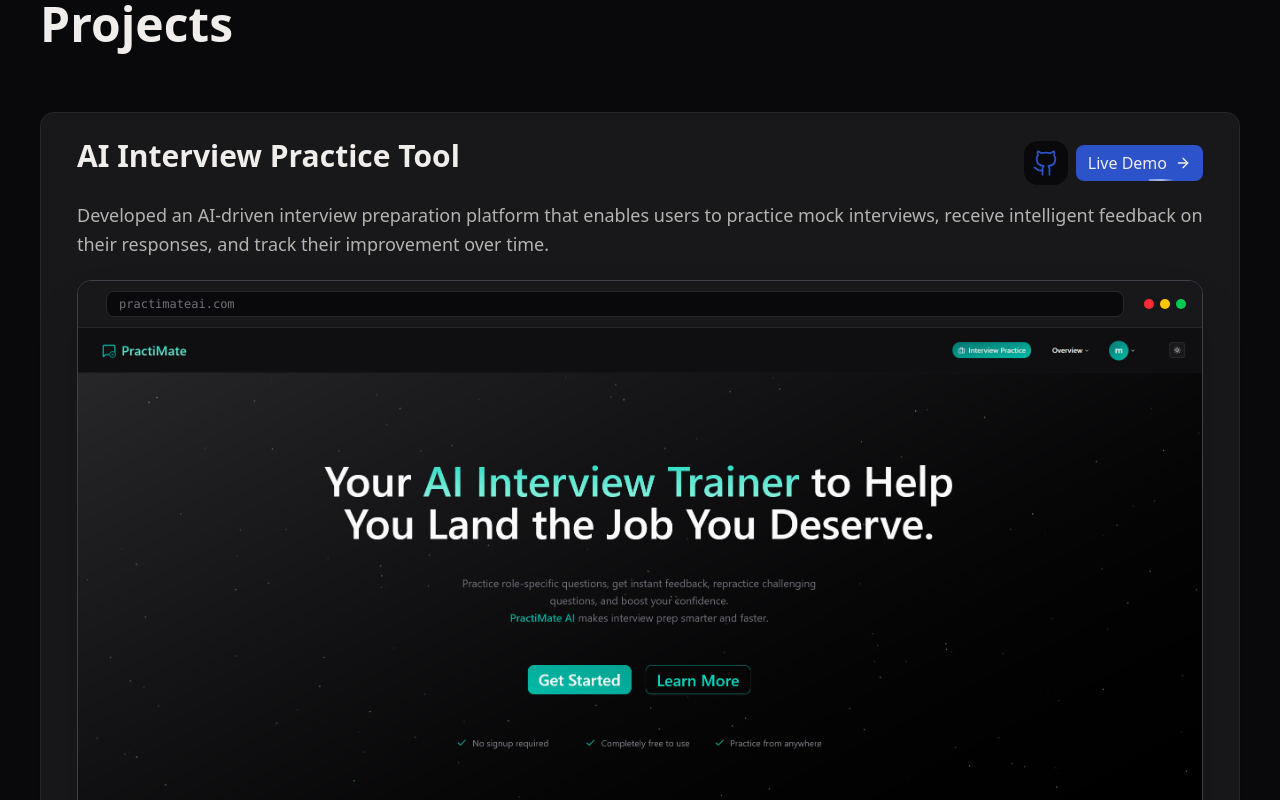
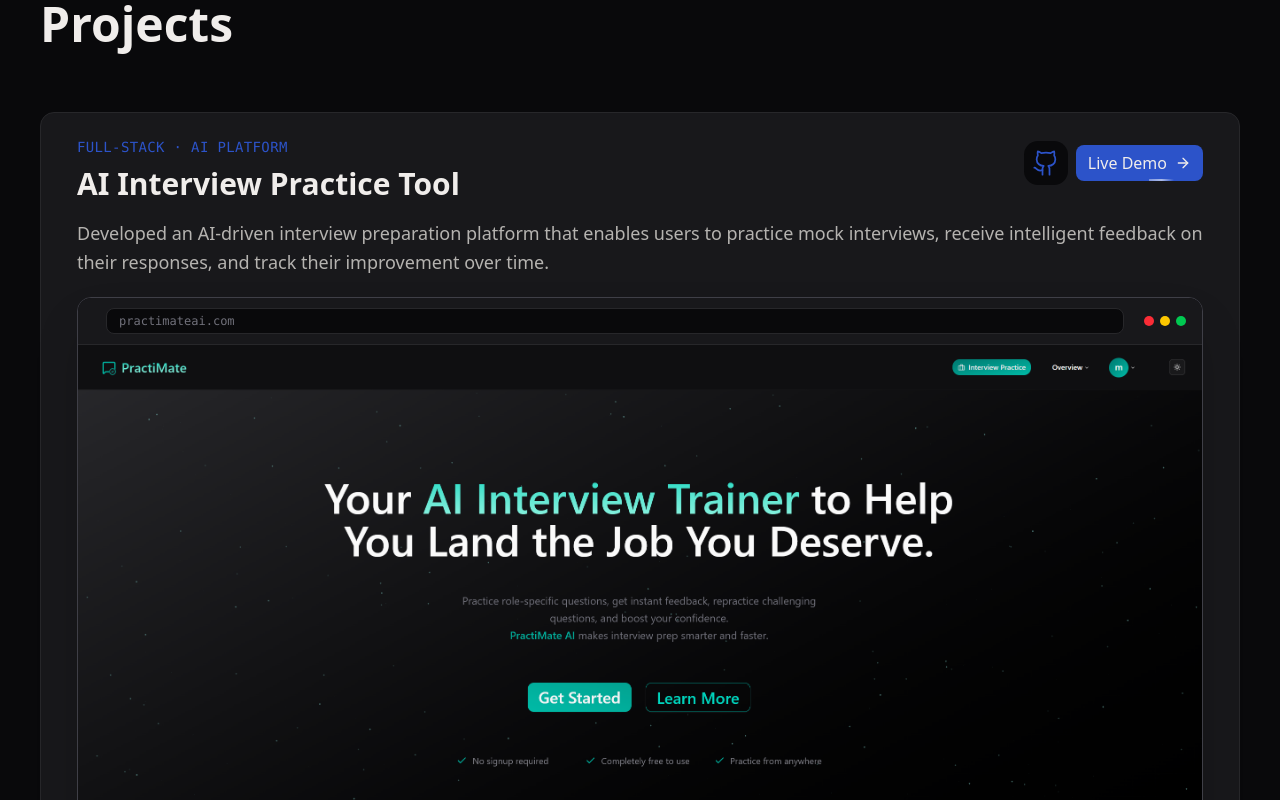
Before and after one commit to memento-j/portfolio-page, a React (Vite) app: page / in a window 1280 px wide. Shown: the part 1840-2640 px from the top of the page. Built offline with nearby package versions, Linux system fonts and the light colour scheme.

Commit message:
additional updates to projeccts to properly pass all the new props

```diff
--- a/src/components/Projects.tsx
+++ b/src/components/Projects.tsx
@@ -2,25 +2,26 @@
 import { motion } from "framer-motion";
 
 export default function ProjectsList() {
-    const projects =
-    [
+    const projects = [
         {
             name: "AI Interview Practice Tool",
+            tagline: "full-stack · ai platform",
             live: "https://practimateai.com",
             description: "Developed an AI-driven interview preparation platform that enables users to practice mock interviews, receive intelligent feedback on their responses, and track their improvement over time.",
             link: "https://github.com/memento-j/interview-trainer",
-            technoligies: ["Supabase", "CRUD", "Docker", "ExpressJS", "React", "JavaScript", "TypeScript", "shadcn/ui", "TailwindCSS"]
+            technologies: ["Supabase", "CRUD", "Docker", "ExpressJS", "React", "JavaScript", "TypeScript", "shadcn/ui", "TailwindCSS"]
         },
         {
             name: "Music Playlist Transferrer",
+            tagline: "web app · cross-platform",
             live: "",
             description: "A cross-platform music tool that lets users effortlessly migrate their playlists between streaming services, starting with YouTube and Spotify.",
             link: "https://github.com/memento-j/melodex",
-            technoligies: ["OAuth 2.0", "ExpressJS", "React", "JavaScript", "TypeScript", "shadcn/ui", "TailwindCSS"]
+            technologies: ["OAuth 2.0", "ExpressJS", "React", "JavaScript", "TypeScript", "shadcn/ui", "TailwindCSS"]
         }
-    ]
+    ];
 
-    return(
+    return (
         <div className="bg-zinc-950 flex flex-col items-center justify-center pb-50 pt-40" id="projects">
             <div className="w-75 sm:w-150 md:w-180 lg:w-240 xl:w-300">
                 <motion.div
@@ -31,14 +32,23 @@
                 >
                     <p className="text-[#F0EDEB] sm:text-5xl text-3xl font-bold mb-16">Projects</p>
                 </motion.div>
+
                 {projects.map((project, i) => (
                     <motion.div
+                        key={i}
                         initial={{ opacity: 0, x: -50 }}
                         whileInView={{ opacity: 1, x: 0 }}
                         transition={{ delay: 0.10, type: "spring", duration: 1.2 }}
                         viewport={{ once: true, amount: 0.1 }}
                     >
-                        <ProjectCard key={i} name={project.name} live={project.live} description={project.description} link={project.link} technologies={project.technoligies}/>
+                        <ProjectCard
+                            name={project.name}
+                            tagline={project.tagline}
+                            live={project.live}
+                            description={project.description}
+                            link={project.link}
+                            technologies={project.technologies}
+                        />
                     </motion.div>
                 ))}
             </div>
```
Lines whose indentation alone changed are shown as unchanged.
